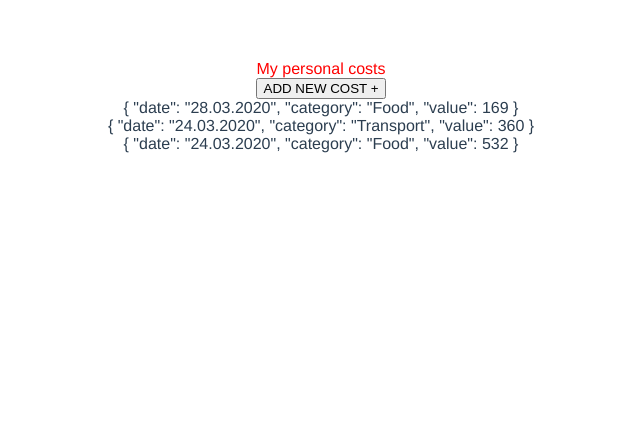
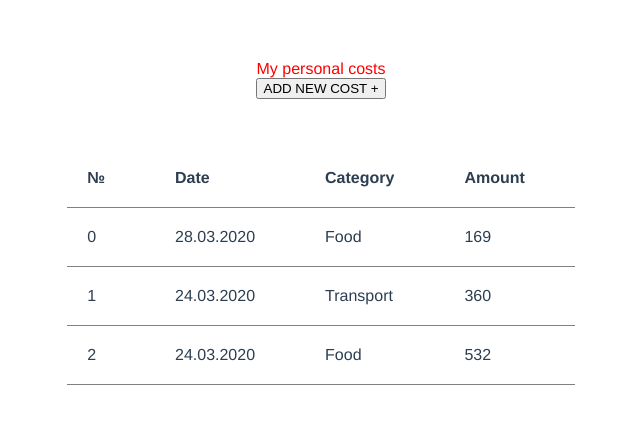
Before and after one commit to YuriyErmolaev/secondq_vue, a Vue app in the folder fp/: page / in a window 1280 px wide. Shown: the top 424 px of the page, without its empty margins (319-959 px from the left). Built offline with nearby package versions, Linux system fonts and the light colour scheme.

Commit message:
change name fields, add some syles

```diff
--- a/fp/src/App.vue
+++ b/fp/src/App.vue
@@ -1,7 +1,7 @@
 <template>
-  <div id="app">
-    <div class="header">My personal costs</div>
-    <main>
+  <div id="app" >
+    <div class="header container">My personal costs</div>
+    <main class="container">
       <button @click="showForm = !showForm">
         ADD NEW COST <span v-show="!showForm">+</span> <span v-show="showForm">-</span>
       </button>
@@ -62,6 +62,10 @@ export default {
 </script>
 
 <style lang="sass">
+.container
+  margin: 0 auto
+  max-width: 1100px
+
 #app
   font-family: Avenir, Helvetica, Arial, sans-serif
   -webkit-font-smoothing: antialiased
--- a/fp/src/components/AddPaymentForm.vue
+++ b/fp/src/components/AddPaymentForm.vue
@@ -1,8 +1,8 @@
 <template>
   <div class="form">
-    <input placeholder="Amount" v-model="amount" />
-    <input placeholder="Type" v-model="type" />
     <input placeholder="Date" v-model="date" />
+    <input placeholder="Category" v-model="category" />
+    <input placeholder="Amount" v-model="value" />
     <button @click="onSaveClick" >Save!</button>
   </div>
 </template>
@@ -12,17 +12,17 @@ export default {
   name: 'AddPaymentForm',
   data () {
     return {
-      amount: '',
-      type: '',
-      date: ''
+      date: '',
+      category: '',
+      value: ''
     }
   },
   methods: {
     onSaveClick () {
       const data = {
-        amount: this.amount,
-        type: this.type,
-        date: this.date || this.getCurrentDate
+        date: this.date || this.getCurrentDate,
+        category: this.category,
+        value: this.value
       }
       this.$emit('addNewPayment', data)
     }
--- a/fp/src/components/PaymentDisplay.vue
+++ b/fp/src/components/PaymentDisplay.vue
@@ -1,9 +1,26 @@
 <template>
-  <div>
-    <div v-for="(item, idx) in items" :key="idx">
-      {{item}}
-    </div>
-  </div>
+  <table>
+    <tr>
+      <th>№</th>
+      <th>Date</th>
+      <th>Category</th>
+      <th>Amount</th>
+    </tr>
+    <tr v-for="(item, idx) in items" :key="idx">
+      <td>
+        {{idx}}
+      </td>
+      <td>
+        {{item.date}}
+      </td>
+      <td>
+        {{item.category}}
+      </td>
+      <td>
+        {{item.value}}
+      </td>
+    </tr>
+  </table>
 </template>
 
 <script>
@@ -26,6 +43,15 @@ export default {
 }
 </script>
 
-<style scoped>
+<style lang="sass" scoped>
+  table
+    margin: 50px auto
+    border-collapse: collapse
+    text-align: left
+    tr
+      border-bottom: 1px solid grey
+    td, th
+      padding: 20px
+      padding-right: 50px
 
 </style>
```
